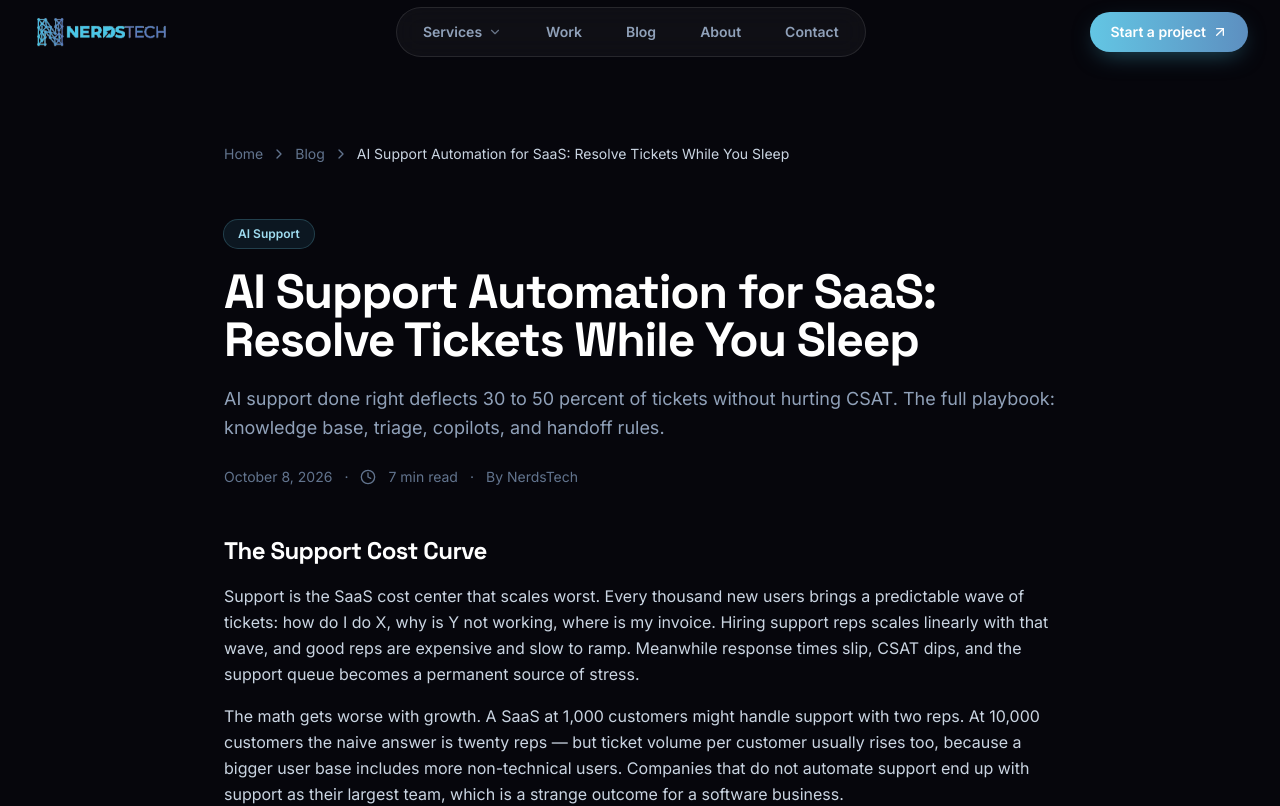
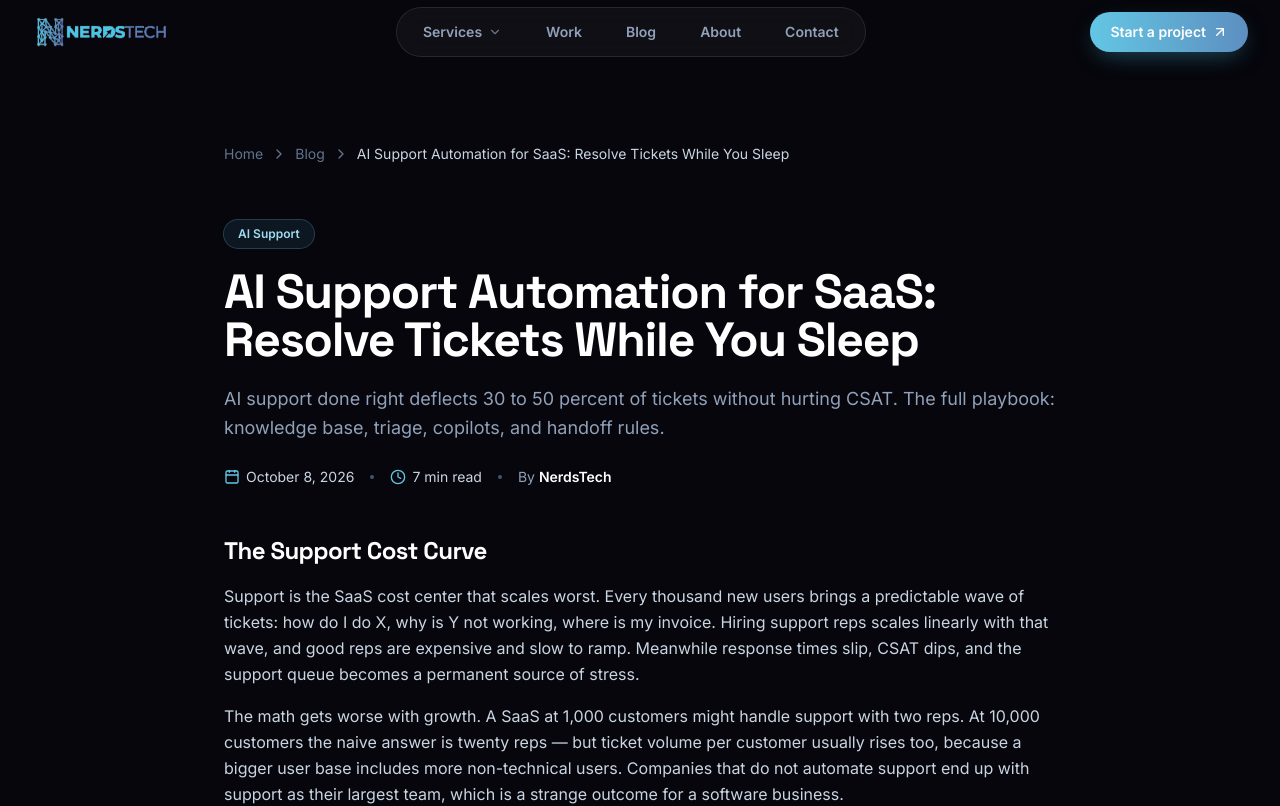
Before and after one commit to charlieboy350/nerds-tech-website, a Next.js app: page /blog/ai-support-automation-saas in a window 1280 px wide. Shown: the top 806 px of the page. Built offline with nearby package versions, Linux system fonts and the light colour scheme.

Commit message:
Blog post meta line: polished with icons, dot separators, brighter text

```diff
--- a/src/app/blog/[slug]/page.tsx
+++ b/src/app/blog/[slug]/page.tsx
@@ -1,7 +1,7 @@
 import type { Metadata } from "next";
 import Link from "next/link";
 import { notFound } from "next/navigation";
-import { ArrowLeft, ArrowRight, Check, ChevronRight, Clock } from "lucide-react";
+import { ArrowLeft, ArrowRight, Calendar, Check, ChevronRight, Clock } from "lucide-react";
 import Reveal from "@/components/Reveal";
 import CtaBanner from "@/components/CtaBanner";
 import JsonLd from "@/components/JsonLd";
@@ -122,12 +122,21 @@ export default async function BlogPostPage({
           <p className="mt-5 text-lg leading-relaxed text-slate-400">{post.excerpt}</p>
         </Reveal>
         <Reveal delay={0.2}>
-          <p className="mt-6 flex items-center gap-3 text-sm text-slate-500">
-            {formatDate(post.date)}
-            <span aria-hidden="true">·</span>
-            <Clock className="size-4" /> {post.readTime} min read
-            <span aria-hidden="true">·</span> By {SITE.name}
-          </p>
+          <div className="mt-6 flex flex-wrap items-center gap-x-4 gap-y-2 text-sm">
+            <span className="inline-flex items-center gap-1.5 text-slate-300">
+              <Calendar className="size-4 text-brand-400" />
+              {formatDate(post.date)}
+            </span>
+            <span className="size-1 rounded-full bg-slate-600" aria-hidden="true" />
+            <span className="inline-flex items-center gap-1.5 text-slate-300">
+              <Clock className="size-4 text-brand-400" />
+              {post.readTime} min read
+            </span>
+            <span className="size-1 rounded-full bg-slate-600" aria-hidden="true" />
+            <span className="text-slate-400">
+              By <span className="font-semibold text-white">{SITE.name}</span>
+            </span>
+          </div>
         </Reveal>
       </header>
 
```
